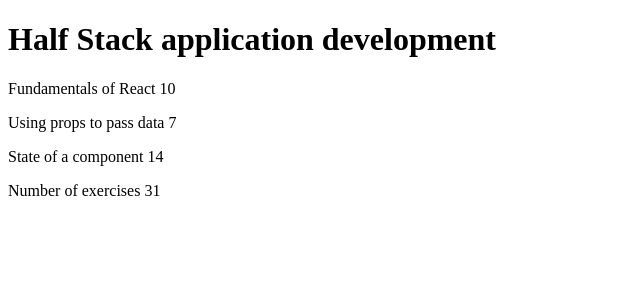
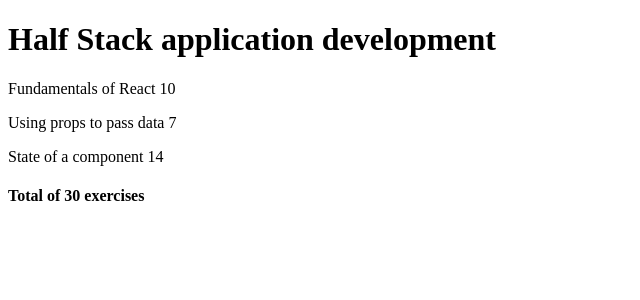
Before and after one commit to RebekkalPangras/FSO2023-Full-Stack-Open-2023, a React (Create React App) app in the folder part1/courseinfo/: page / in a window 1280 px wide. Shown: the top 300 px of the page, without its empty margins (0-640 px from the left). Built offline with nearby package versions, Linux system fonts and the light colour scheme; the HTML template or start-up script is replaced by a standard one.

Commit message:
Show sum of exercises per course ex-2.2

```diff
--- a/part1/courseinfo/src/App.js
+++ b/part1/courseinfo/src/App.js
@@ -28,9 +28,13 @@
   )
 }
 
-const Total = (props) => {
+const Total = ({parts}) => {
+  var total =0
+  for(var i=0;i<parts.length; i++) {
+    total += parts[0].exercises;
+  }
   return (
-    <p>Number of exercises {props.parts[0].exercises + props.parts[1].exercises + props.parts[2].exercises}</p>
+    <h4>Total of {total} exercises</h4>
   )
 }
 
```
